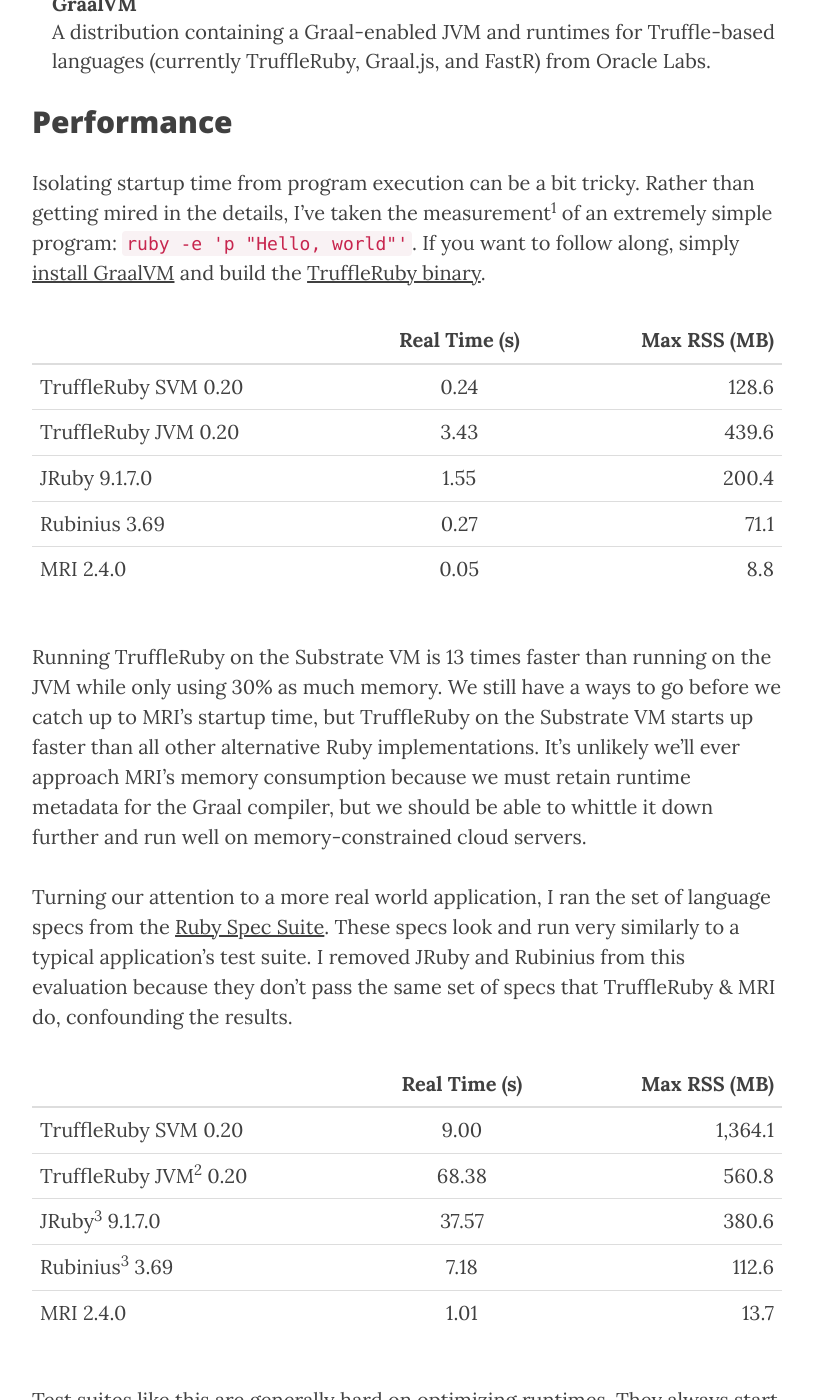
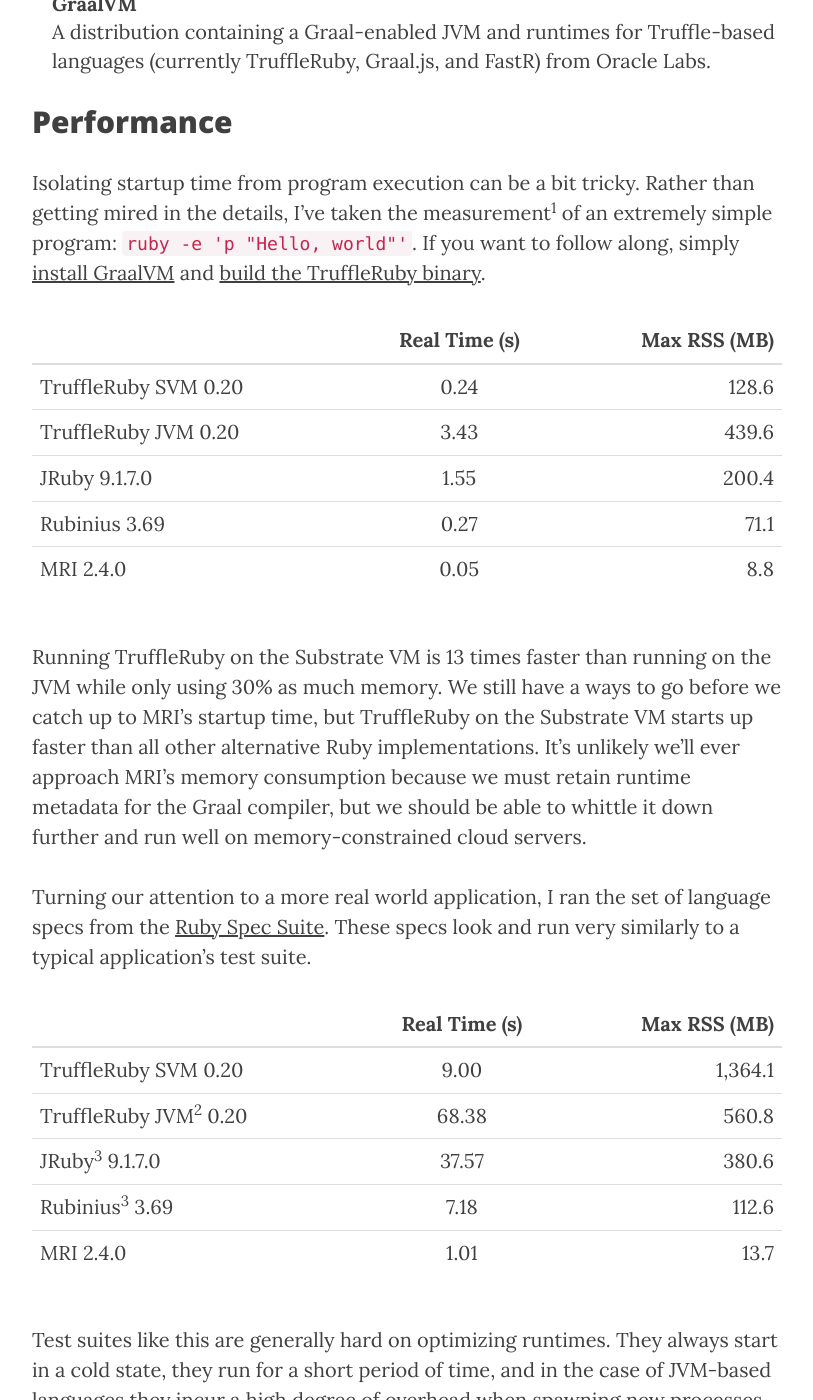
Before and after one commit to nirvdrum/nirvdrum.com, a Jekyll site: the page built from _posts/2017-02-14-truffleruby-on-the-svm.md, in a window 1280 px wide and 1400 px high, scrolled down 1535 px. Shown: the whole window, without its empty margins (233-1046 px from the left). Built offline with Jekyll 4.4.1, drawn with Linux system fonts in a browser that asks for light colours; nearby versions of some CDN libraries; comment, search, counter and statistics services are not loaded.

Commit message:
More clean-up of the 'TruffleRuby on the Substrate VM' post.

```diff
--- a/_posts/2017-02-14-truffleruby-on-the-svm.md
+++ b/_posts/2017-02-14-truffleruby-on-the-svm.md
@@ -39,7 +39,7 @@
 
 Isolating startup time from program execution can be a bit tricky.
 Rather than getting mired in the details, I've taken the measurement<sup>1</sup> of an extremely simple program: `ruby -e 'p "Hello, world"'`.
-If you want to follow along, simply [install GraalVM](https://github.com/graalvm/truffleruby/blob/master/doc/user/using-graalvm.md) and build the [TruffleRuby binary](https://github.com/graalvm/truffleruby/blob/master/doc/user/svm.md).
+If you want to follow along, simply [install GraalVM](https://github.com/graalvm/truffleruby/blob/master/doc/user/using-graalvm.md) and [build the TruffleRuby binary](https://github.com/graalvm/truffleruby/blob/master/doc/user/svm.md).
 
 |                      | Real Time (s) | Max RSS (MB) |
 |----------------------|:-------------:|-------------:|
@@ -55,7 +55,6 @@
 
 Turning our attention to a more real world application, I ran the set of language specs from the [Ruby Spec Suite](https://github.com/ruby/spec).
 These specs look and run very similarly to a typical application's test suite.
-I removed JRuby and Rubinius from this evaluation because they don't pass the same set of specs that TruffleRuby & MRI do, confounding the results.
 
 |                                  | Real Time (s) | Max RSS (MB) |
 |----------------------------------|:-------------:|-------------:|
```
